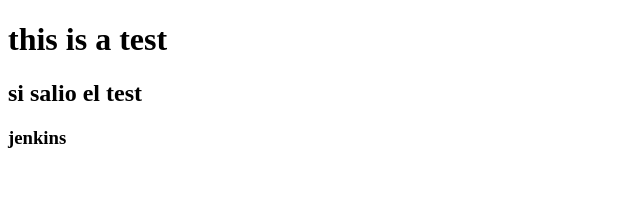
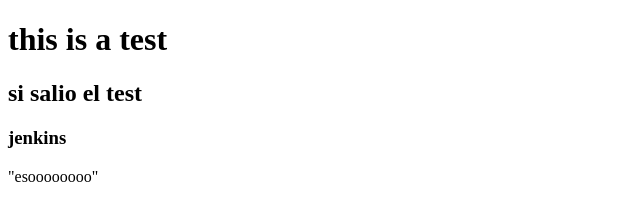
Before and after one commit to LilNagga/git_virt, a plain HTML site: page index.html in a window 1280 px wide. Shown: the whole page, without its empty margins (0-640 px from the left). Drawn offline with Linux system fonts and the light colour scheme.

Commit message:
si me salio

```diff
--- a/index.html
+++ b/index.html
@@ -9,5 +9,8 @@
     <h1>this is a test</h1>
     <h2>si salio el test</h2>
     <h3>jenkins</h3>
+    <div>
+       <td>"esoooooooo"</td>
+    </div>
 </body>
 </html>
```
